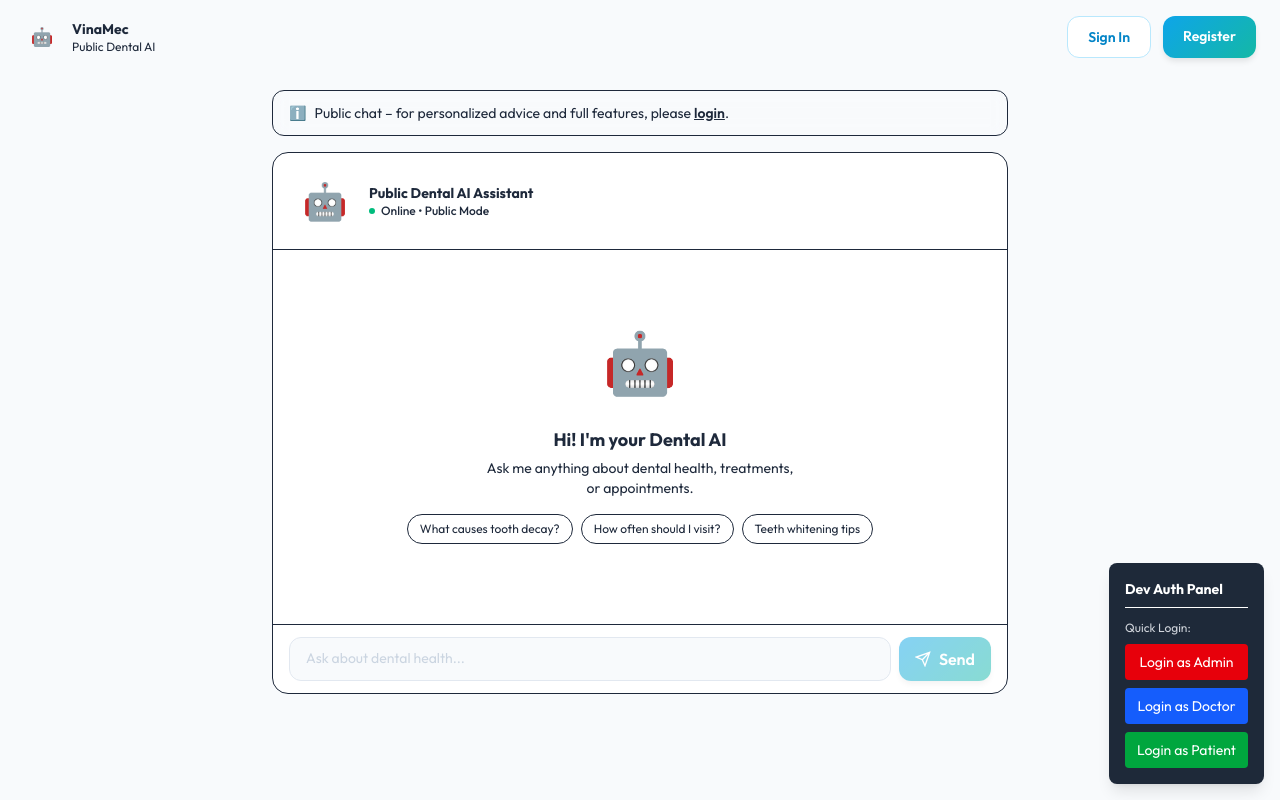
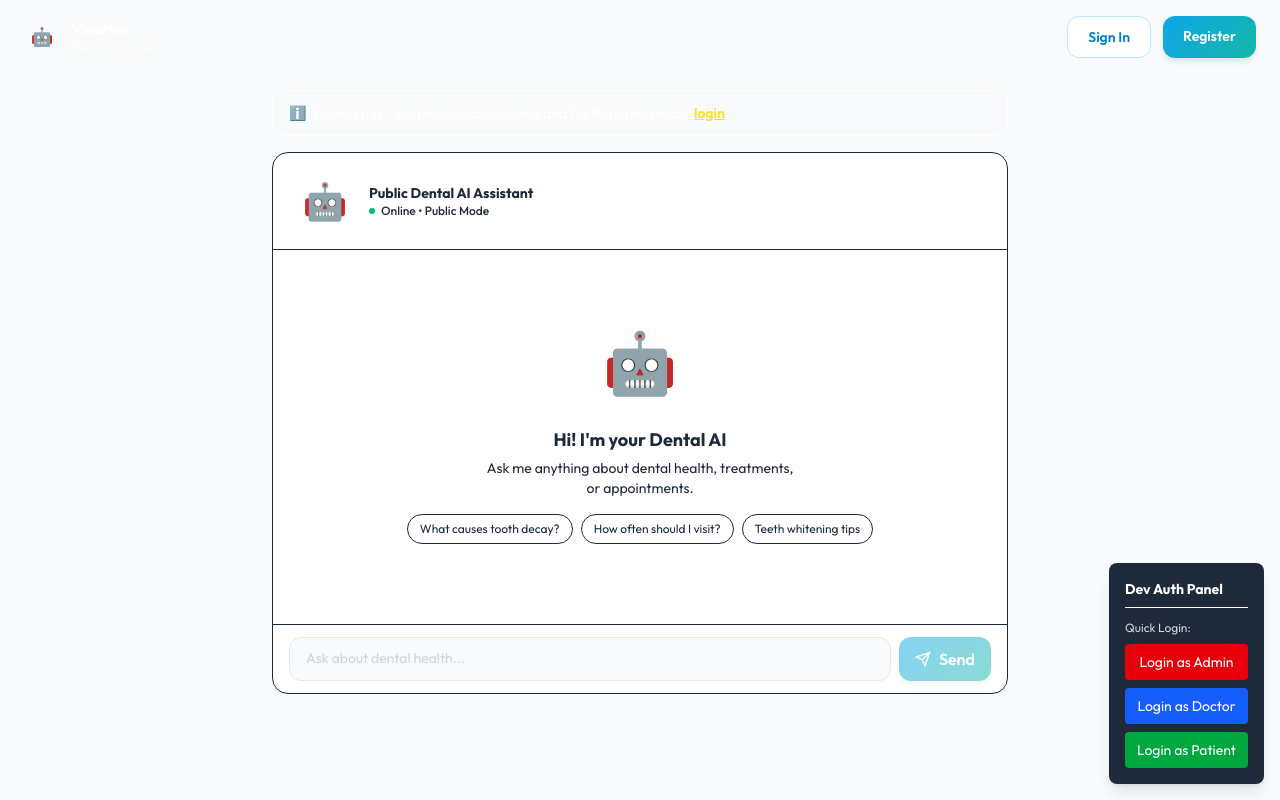
Before and after one commit to Tson28/vinmec-dental, a React (Vite) app in the folder frontend/: page /chat/public in a window 1280 px wide. Built offline with nearby package versions, Linux system fonts and the light colour scheme.

Commit message:
sửa màu chữ

```diff
--- a/frontend/src/components/chat/ChatInterface.tsx
+++ b/frontend/src/components/chat/ChatInterface.tsx
@@ -48,12 +48,12 @@ export default function ChatInterface({
           🤖
         </div>
         <div>
-          <h3 className="font-bold text-dental-700 text-sm">
+          <h3 className="font-bold text-surface-900 text-sm">
             {title || "Dental AI Assistant"}
           </h3>
           <div className="flex items-center gap-1.5">
             <div className="w-1.5 h-1.5 rounded-full bg-emerald-500 animate-pulse-slow"></div>
-            <span className="text-xs text-dental-600 font-medium">
+            <span className="text-xs text-surface-800 font-medium">
               Online • {isPublic ? "Public Mode" : "Private Mode"}
             </span>
           </div>
@@ -67,10 +67,10 @@ export default function ChatInterface({
             <div className="w-24 h-24 rounded-2xl bg-gradient-dental flex items-center justify-center text-white text-6xl mb-4 shadow-glow">
               🤖
             </div>
-            <p className="font-display font-bold text-lg text-dental-700">
+            <p className="font-display font-bold text-lg text-surface-900">
               Hi! I'm your Dental AI
             </p>
-            <p className="text-sm text-dental-500 mt-1 max-w-xs">
+            <p className="text-sm text-surface-800 mt-1 max-w-xs">
               Ask me anything about dental health, treatments, or appointments.
             </p>
             <div className="flex flex-wrap gap-2 mt-4 justify-center">
@@ -82,7 +82,7 @@ export default function ChatInterface({
                 <button
                   key={q}
                   onClick={() => onSend(q)}
-                  className="text-xs bg-dental-50 text-dental-600 px-3 py-1.5 rounded-full border border-dental-200 hover:bg-dental-100 transition"
+                  className="text-xs bg-dental-50 text-surface-900 px-3 py-1.5 rounded-full border border-dental-300 hover:bg-dental-100 transition"
                 >
                   {q}
                 </button>
@@ -109,7 +109,7 @@ export default function ChatInterface({
                 {msg.content}
               </div>
               <p
-                className={`text-[10px] text-dental-500 mt-1 ${msg.role === "user" ? "text-right" : ""}`}
+                className={`text-[10px] text-surface-600 mt-1 ${msg.role === "user" ? "text-right" : ""}`}
               >
                 {new Date(msg.timestamp).toLocaleTimeString([], {
                   hour: "2-digit",
--- a/frontend/src/components/layout/sidebar.tsx
+++ b/frontend/src/components/layout/sidebar.tsx
@@ -117,7 +117,7 @@ export default function Sidebar({ collapsed, onCollapse }: Props) {
       {!collapsed && (
         <div className="px-4 py-4 border-b border-surface-100">
           <div className="flex items-center gap-3">
-            <div className="w-9 h-9 rounded-xl bg-gradient-dental flex items-center justify-center text-white text-sm font-bold flex-shrink-0">
+            <div className="w-9 h-9 rounded-xl bg-gradient-dental flex items-center justify-center text-black-400 text-sm font-bold flex-shrink-0">
               {user?.name?.charAt(0) || "?"}
             </div>
             <div className="min-w-0">
@@ -153,7 +153,7 @@ export default function Sidebar({ collapsed, onCollapse }: Props) {
         ))}
         {!collapsed && (
           <NavLink to="/chat/public" className="sidebar-link">
-            <span className="text-base">💬</span>
+            <span className="text-base">🤖</span>
             <span>Public Chat</span>
           </NavLink>
         )}
--- a/frontend/src/pages/PublicChatPage.tsx
+++ b/frontend/src/pages/PublicChatPage.tsx
@@ -52,10 +52,8 @@ export default function PublicChatPage() {
             🤖
           </div>
           <div>
-            <p className="font-display font-bold text-dental-700 text-sm">
-              VinaMec
-            </p>
-            <p className="text-dental-600 text-xs">Public Dental AI</p>
+            <p className="font-display font-bold text-white text-sm">VinaMec</p>
+            <p className="text-white/70 text-xs">Public Dental AI</p>
           </div>
         </div>
         <div className="flex gap-3">
@@ -70,13 +68,13 @@ export default function PublicChatPage() {
 
       {/* Chat */}
       <div className="flex-1 max-w-3xl w-full mx-auto px-4 py-4 flex flex-col">
-        <div className="mb-4 px-4 py-3 bg-dental-50 backdrop-blur rounded-xl border border-dental-200 text-sm text-dental-700 flex items-center gap-2">
+        <div className="mb-4 px-4 py-3 bg-surface-900 backdrop-blur rounded-xl border border-surface-700 text-sm text-white flex items-center gap-2">
           <span>ℹ️</span>
           <span>
             Public chat – for personalized advice and full features, please{" "}
             <Link
               to="/login"
-              className="underline font-semibold text-dental-800"
+              className="underline font-semibold text-yellow-300"
             >
               login
             </Link>
--- a/frontend/src/pages/doctor/DoctorDashboard.tsx
+++ b/frontend/src/pages/doctor/DoctorDashboard.tsx
@@ -75,7 +75,7 @@ export default function DoctorDashboard() {
   return (
     <DashboardLayout title="Doctor Dashboard">
       <div className="space-y-6">
-        <div className="card bg-gradient-dental text-white border-0">
+        <div className="card bg-gradient-dental text-blue-400 border-0">
           <p className="text-dental-100 text-sm">Good morning,</p>
           <h2 className="font-display font-bold text-2xl mt-1">
             Dr. {user?.name?.split(" ").pop()}
--- a/frontend/src/pages/patient/PatientDashboard.tsx
+++ b/frontend/src/pages/patient/PatientDashboard.tsx
@@ -79,7 +79,7 @@ export default function PatientDashboard() {
     <DashboardLayout title="My Dashboard">
       <div className="space-y-6">
         {/* Welcome */}
-        <div className="card bg-gradient-dental text-white border-0 flex items-center justify-between">
+        <div className="card bg-gradient-dental text-green-400 border-0 flex items-center justify-between">
           <div>
             <p className="text-dental-100 text-sm">Welcome back,</p>
             <h2 className="font-display font-bold text-2xl mt-1">
```
